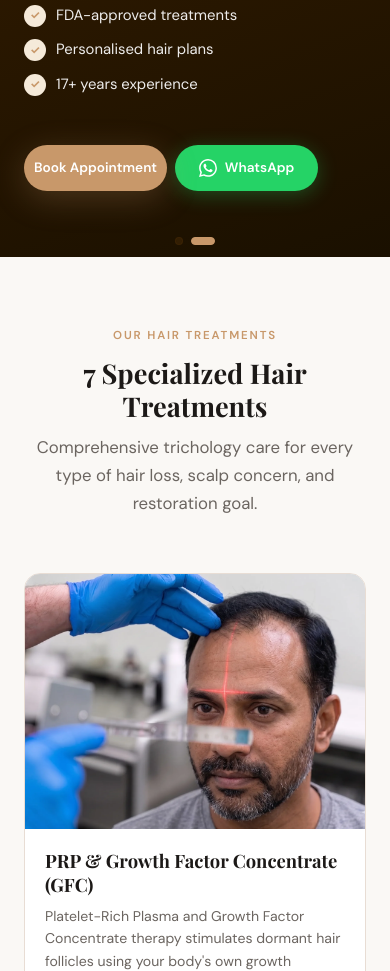
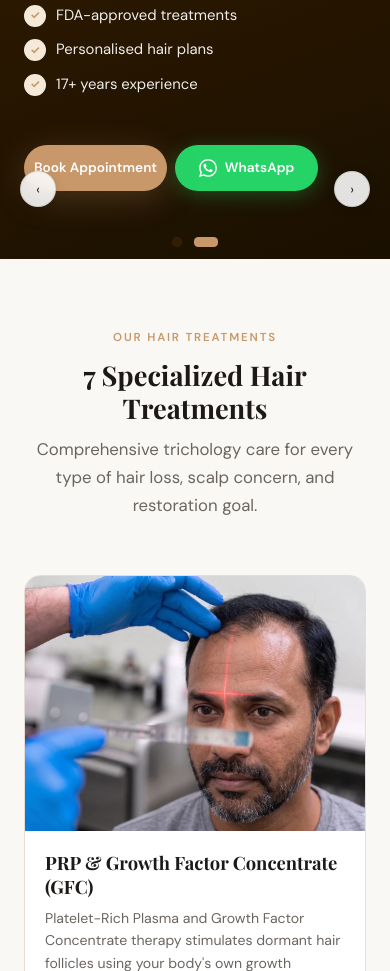
Before and after one commit to mahesh9403/Amber, a plain HTML site: page hair-services.html in a window 390 px wide. Shown: the part 784-1755 px from the top of the page. Drawn offline with nearby package versions, Linux system fonts and the light colour scheme; a web font is replaced by a local one.

Commit message:
fix: mobile CTA bar + hero carousel dots & arrows on mobile
- Add Call/WhatsApp/Book sticky CTA bar to skin, hair, laser, and about pages
- Fix hero carousel dots pushed below viewport (min-height: 0 on active slide)
- Enlarge dot tap targets with ::before pseudo-element (20px invisible hit area)
- Restore carousel arrows on mobile (bottom-anchored above dots row)
- Add SITE-MAP.md — full site reference with Mermaid diagrams & image inventory

Co-Authored-By: Claude Sonnet 4.6 <noreply@anthropic.com>

```diff
--- a/hair-services.html
+++ b/hair-services.html
@@ -494,6 +494,17 @@ document.querySelectorAll('.faq-q').forEach(btn => {
 const observer = new IntersectionObserver(entries => entries.forEach(e => { if(e.isIntersecting){e.target.classList.add('visible');observer.unobserve(e.target);} }), {threshold:0.12});
 document.querySelectorAll('.fade-up:not(.visible)').forEach(el => observer.observe(el));
 </script>
+<div class="service-mobile-cta" aria-label="Quick actions">
+  <a href="tel:+916304250429" class="mobile-cta-btn mobile-cta-call" aria-label="Call us">
+    <svg width="16" height="16" fill="currentColor" viewBox="0 0 16 16" aria-hidden="true"><path fill-rule="evenodd" d="M1.885.511a1.745 1.745 0 0 1 2.61.163L6.29 2.98c.329.423.445.974.315 1.494l-.547 2.19a.678.678 0 0 0 .178.643l2.457 2.457a.678.678 0 0 0 .644.178l2.189-.547a1.745 1.745 0 0 1 1.494.315l2.306 1.794c.829.645.905 1.87.163 2.611l-1.034 1.034c-.74.74-1.846 1.065-2.877.702a18.634 18.634 0 0 1-7.01-4.42 18.634 18.634 0 0 1-4.42-7.009c-.362-1.03-.037-2.137.703-2.877L1.885.511z"/></svg>
+    Call
+  </a>
+  <a href="https://wa.me/916304250429?text=Hi%2C%20hair%20treatment%20enquiry" class="mobile-cta-btn mobile-cta-wa" target="_blank" rel="noopener noreferrer" aria-label="Chat on WhatsApp">
+    <svg width="16" height="16" fill="currentColor" aria-hidden="true"><use href="#icon-whatsapp-full"/></svg>
+    WhatsApp
+  </a>
+  <a href="book-appointment.html" class="mobile-cta-btn mobile-cta-book">Book</a>
+</div>
 <button id="scroll-top" aria-label="Scroll to top"><svg width="18" height="18" fill="none" stroke="currentColor" stroke-width="2.5" viewBox="0 0 24 24"><path d="M18 15l-6-6-6 6"/></svg></button>
 <script src="premium.js" defer></script>
 </body>
--- a/premium.css
+++ b/premium.css
@@ -360,10 +360,7 @@ button:focus-visible,
   }
 }
 
-/* === MQ1: Carousel prev/next arrows — hide on small phones, use dots only === */
-@media (max-width: 480px) {
-  .hero-carousel-prev, .hero-carousel-next { display: none; }
-}
+/* === MQ1: Carousel arrows — keep visible on small phones (shown above dots row) === */
 
 
 /* === MQ3 / M8: Gallery grid single column on small phones === */
@@ -1304,9 +1301,19 @@ button:focus-visible,
 
   /* Issues 2+4: hero height auto, one slide visible, dots in flow below content */
   #hero { height: auto; min-height: 0; }
-  .hero-slide.active { position: relative; inset: auto; width: 100%; }
+  .hero-slide.active { position: relative; inset: auto; width: 100%; min-height: 0; }
   .hero-slide:not(.active) { display: none; }
-  .hero-carousel-prev, .hero-carousel-next { display: none; }
+  /* Show arrows above the dots row on mobile */
+  .hero-carousel-prev, .hero-carousel-next {
+    display: flex;
+    width: 36px;
+    height: 36px;
+    top: auto;
+    bottom: 52px;
+    transform: none;
+  }
+  .hero-carousel-prev { left: 20px; }
+  .hero-carousel-next { right: 20px; }
   .hero-carousel-dots {
     position: relative;
     left: auto;
@@ -1315,8 +1322,23 @@ button:focus-visible,
     display: flex;
     justify-content: center;
     padding: 16px 0 12px;
+    gap: 12px;
   }
-  .hero-dot { background: rgba(100,60,10,0.3); border-color: rgba(100,60,10,0.15); }
+  /* Larger touch targets for dots on mobile */
+  .hero-dot {
+    background: rgba(100,60,10,0.3);
+    border-color: rgba(100,60,10,0.15);
+    width: 10px;
+    height: 10px;
+  }
+  .hero-dot::before {
+    content: '';
+    position: absolute;
+    top: -10px;
+    left: -10px;
+    right: -10px;
+    bottom: -10px;
+  }
   .hero-dot.active { background: var(--amber-primary); border-color: var(--amber-primary); }
 
   /* Issue 4: Slide 1 CTAs side by side */
```
Also changed, not shown: about-dr-shalini.html (+11 -0 lines), laser-services.html (+11 -0 lines), skin-services.html (+11 -0 lines), mobile-cta-verified.png (added), 1 other file.
